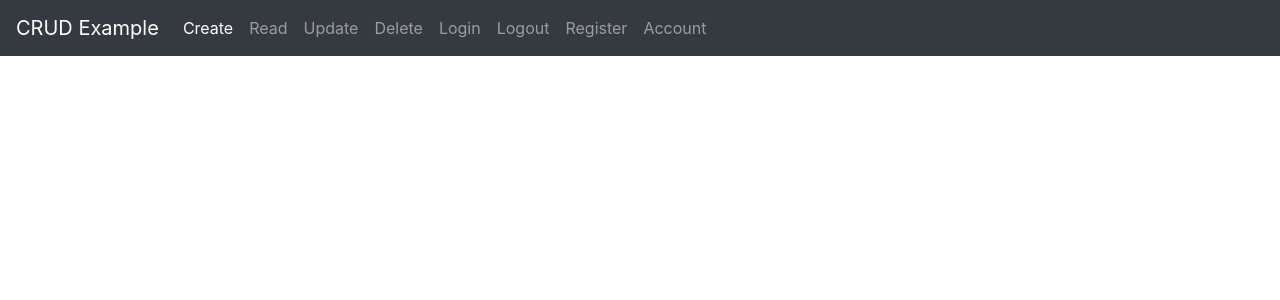
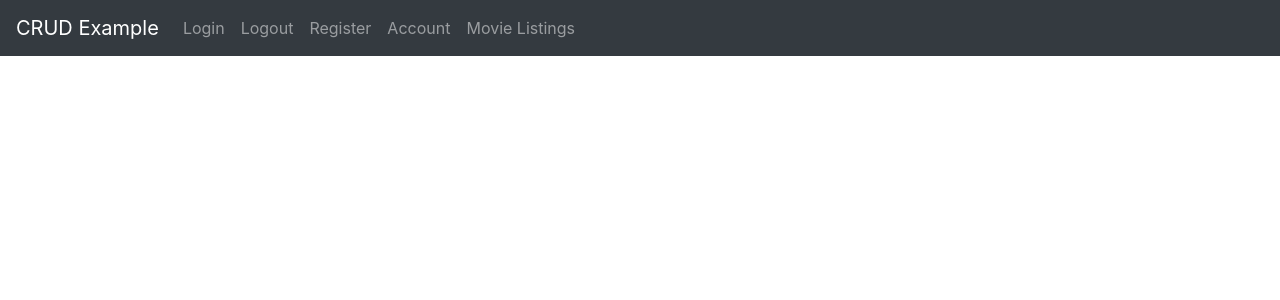
Before and after one commit to LiamMurray433/ScreenQuest, a PHP site: page /index.php in a window 1280 px wide. Shown: the top 300 px of the page. Run offline with PHP 8.4, Linux system fonts and the light colour scheme.

Commit message:
added elements to nav bar

```diff
--- a/includes/nav.php
+++ b/includes/nav.php
@@ -28,18 +28,6 @@
         </button>
         <div class="collapse navbar-collapse" id="navbarNav">
             <ul class="navbar-nav">
-                <li class="nav-item active">
-                    <a class="nav-link" href="create.php">Create <span class="sr-only">(current)</span></a>
-                </li>
-                <li class="nav-item">
-                    <a class="nav-link" href="read.php">Read</a>
-                </li>
-                <li class="nav-item">
-                    <a class="nav-link" href="update.php">Update</a>
-                </li>
-                <li class="nav-item">
-                    <a class="nav-link" href="delete.php">Delete</a>
-                </li>
                 <li class="nav-item">
                     <a class="nav-link" href="login.php">Login</a>
                 </li>
@@ -52,6 +40,9 @@
                 <li class="nav-item">
                     <a class="nav-link" href="user_account.php">Account</a>
                 </li>
+                <li class="nav-item">
+                    <a class="nav-link" href="movie_listing.php">Movie Listings</a>
+                </li>
             </ul>
         </div>
     </nav>
```
